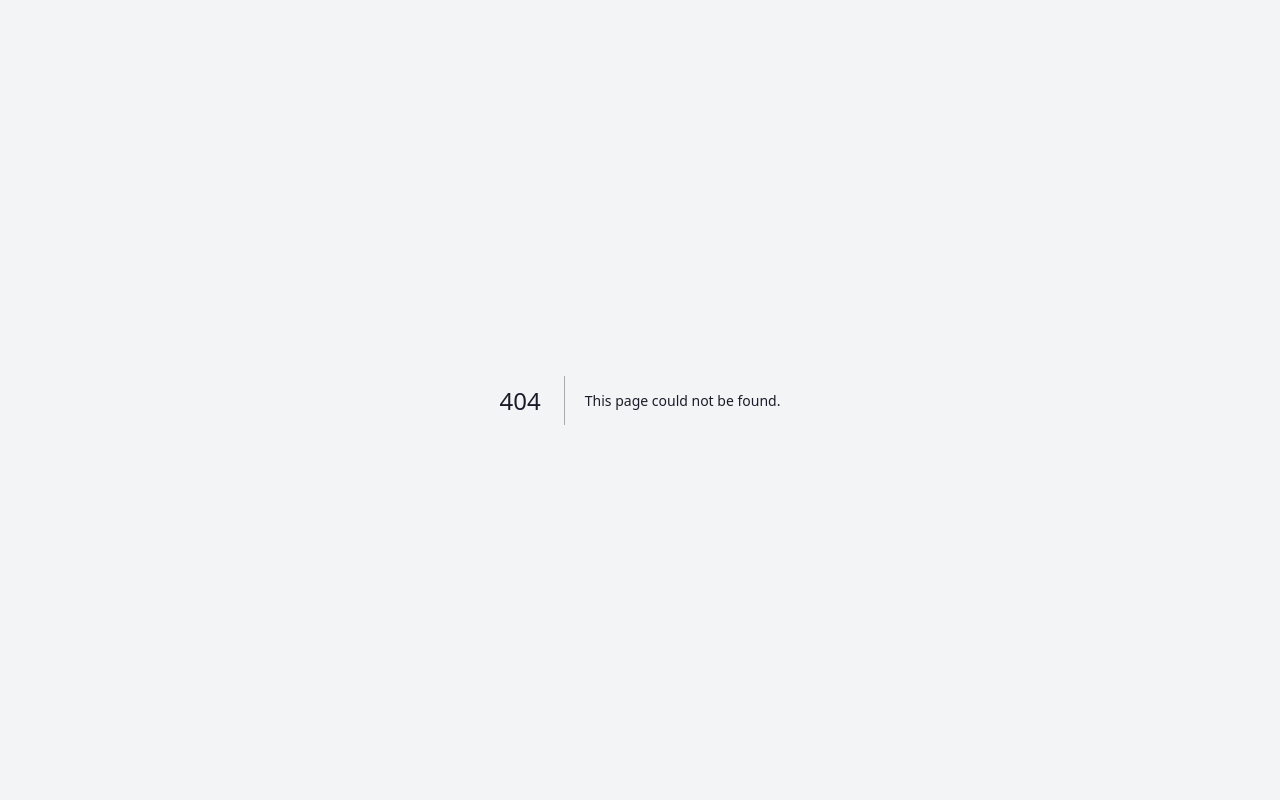
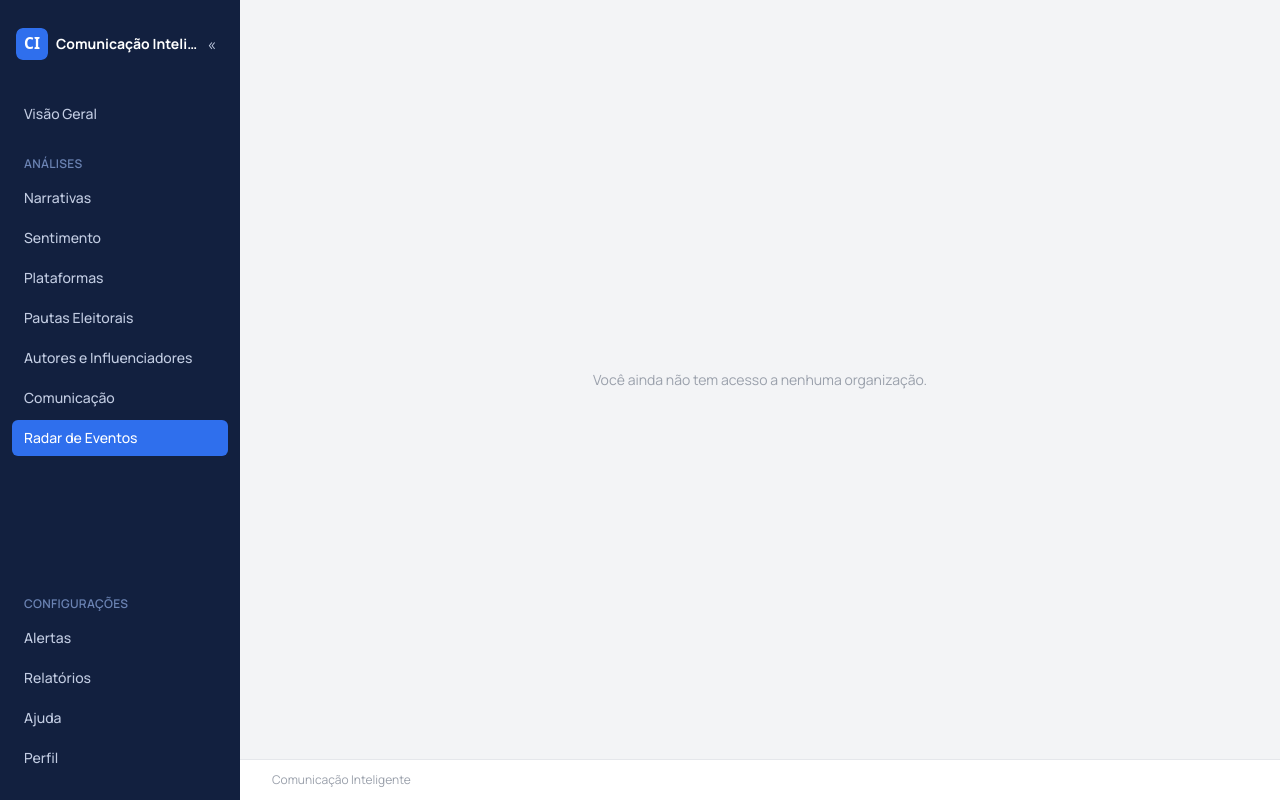
Before and after one commit to reputationcustom/dev-reputation, a Next.js app: page /radar in a window 1280 px wide. Before the commit this address had no page. Built offline with nearby package versions, Linux system fonts and the light colour scheme; no server answers; the database is empty.

Commit message:
fix: radar frontend

```diff
--- /dev/null
+++ b/app/(intelligence-center)/(analytics)/radar/page.tsx
@@ -0,0 +1,32 @@
+"use client";
+
+import { PageHeaderBar } from "@/components/intelligence-center/page-header-bar";
+import { RecentEventsPanel } from "@/components/intelligence-center/recent-events-panel";
+import { RECENT_HIGHLIGHTS_HOURS } from "@/hooks/use-recent-highlights";
+
+// Radar de Eventos (`/radar`, event-radar/frontend-highlights-feed.md) —
+// destino próprio no menu para o mesmo feed fixo de 72h que já existe como
+// widget em /overview (pedido do usuário, 2026-08-02: "nessa página nova
+// será possível acompanhar o que ocorreu nas últimas 72h, quais foram as
+// tendências... basicamente o feed do que foi identificado"). Reaproveita
+// o mesmo componente (RecentEventsPanel) e a mesma janela fixa — não é uma
+// segunda fonte de dado, é o mesmo feed em dois lugares (resumo rápido na
+// Visão Geral, destino dedicado aqui). PageHeaderBar mantém organização/
+// período visíveis por consistência de navegação (mesmo padrão de
+// communications/page.tsx), mas o seletor de período não afeta esta
+// página — a janela é sempre fixa, nunca o período do header.
+export default function RadarPage() {
+  return (
+    <>
+      <PageHeaderBar
+        title="Radar de Eventos"
+        subtitle={`Feed do que o motor de detecção identificou nas últimas ${RECENT_HIGHLIGHTS_HOURS} horas.`}
+      />
+      <div className="p-8">
+        <div className="rounded-xl border border-border-default bg-bg-card p-5">
+          <RecentEventsPanel />
+        </div>
+      </div>
+    </>
+  );
+}
--- a/components/intelligence-center/sidebar.tsx
+++ b/components/intelligence-center/sidebar.tsx
@@ -15,6 +15,11 @@ const ANALYSIS_ITEMS = [
   // Módulo `communications` (Sprint 2.1) — pedido explícito do usuário de
   // nomear o item de menu "Comunicação", ver .dev/specs/communications/overview.md.
   { href: "/communications", label: "Comunicação" },
+  // Módulo `event-radar` — pedido do usuário (2026-08-02): página dedicada
+  // além do widget de /overview, mesmo feed fixo de 72h ("o que ocorreu,
+  // quais foram as tendências"), só que como destino próprio no menu, não
+  // só embutido na Visão Geral. Ver event-radar/frontend-highlights-feed.md.
+  { href: "/radar", label: "Radar de Eventos" },
 ];
 
 // Mesmos rótulos da seção "CONFIGURAÇÕES" do protótipo
```
Also changed, not shown: .dev/specs/event-radar/frontend-highlights-feed.md, 1 other file (tests, documents, lock files or other folders).
